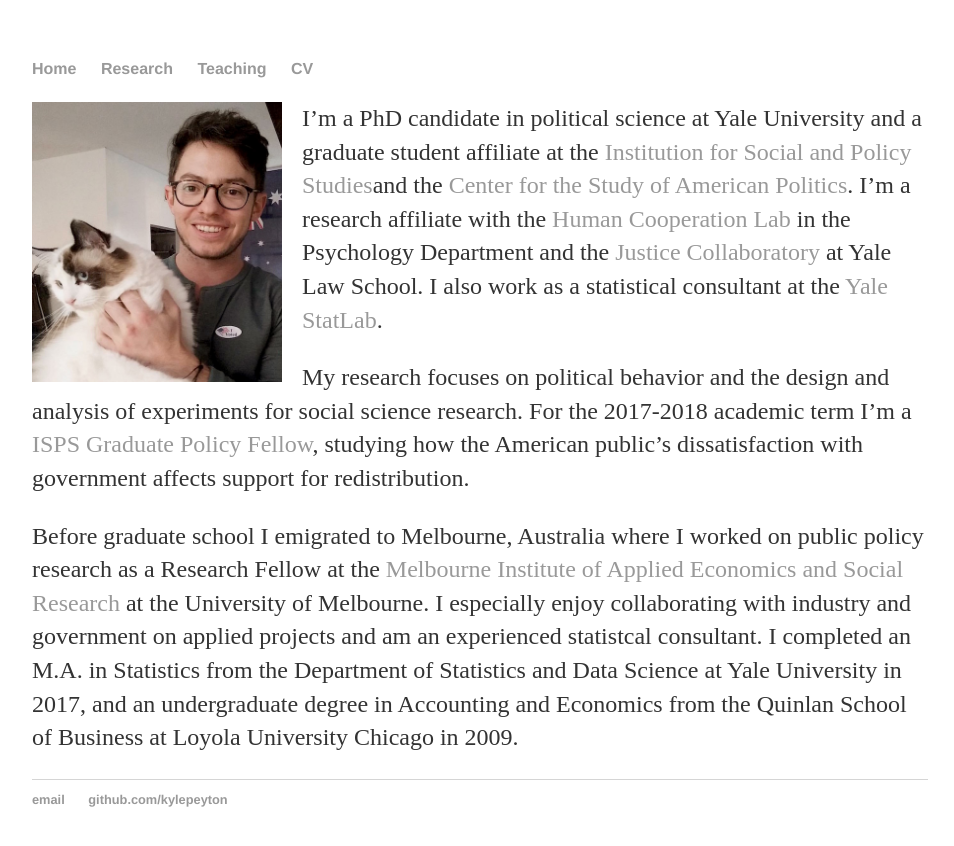
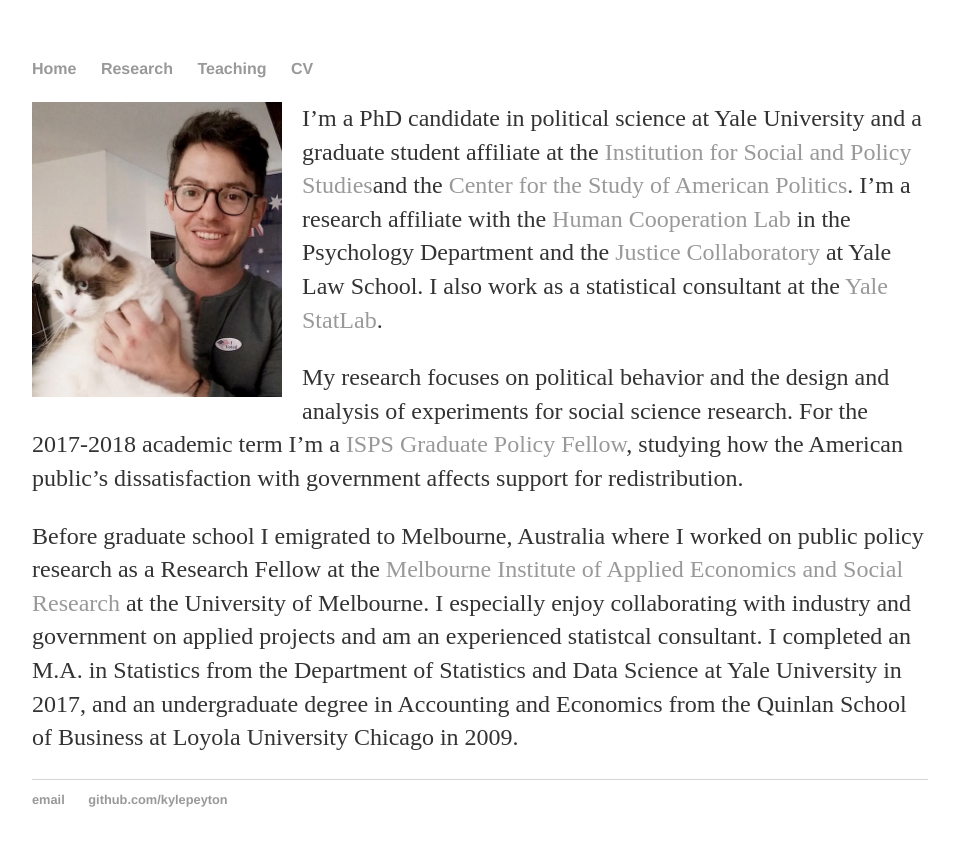
Before and after one commit to kylepeyton/kylepeyton.github.io, a Jekyll site: the page built from index.markdown, in a window 1280 px wide. Shown: the top 846 px of the page, without its empty margins (160-1114 px from the left). Built offline with Jekyll 4.4.1, drawn with Linux system fonts in a browser that asks for light colours.

Commit message:
Update index.markdown

```diff
--- a/index.markdown
+++ b/index.markdown
@@ -2,8 +2,7 @@
 layout: default
 title: "Home"
 ---
-<img src="/assets/pic.jpg" alt = "pic" width = "220" height = "280" style="float: left; width: 250px; margin: 0 20px 10px 0"/>
-
+<img style="float: left; width: 250px; margin: 0 20px 10px 0" src="/assets/pic.jpg" alt="pic" />
 I'm a PhD candidate in political science at Yale University and a graduate student affiliate at the
 [Institution for Social and Policy Studies](https://isps.yale.edu/)and the
 [Center for the Study of American Politics](https://csap.yale.edu/).
```
